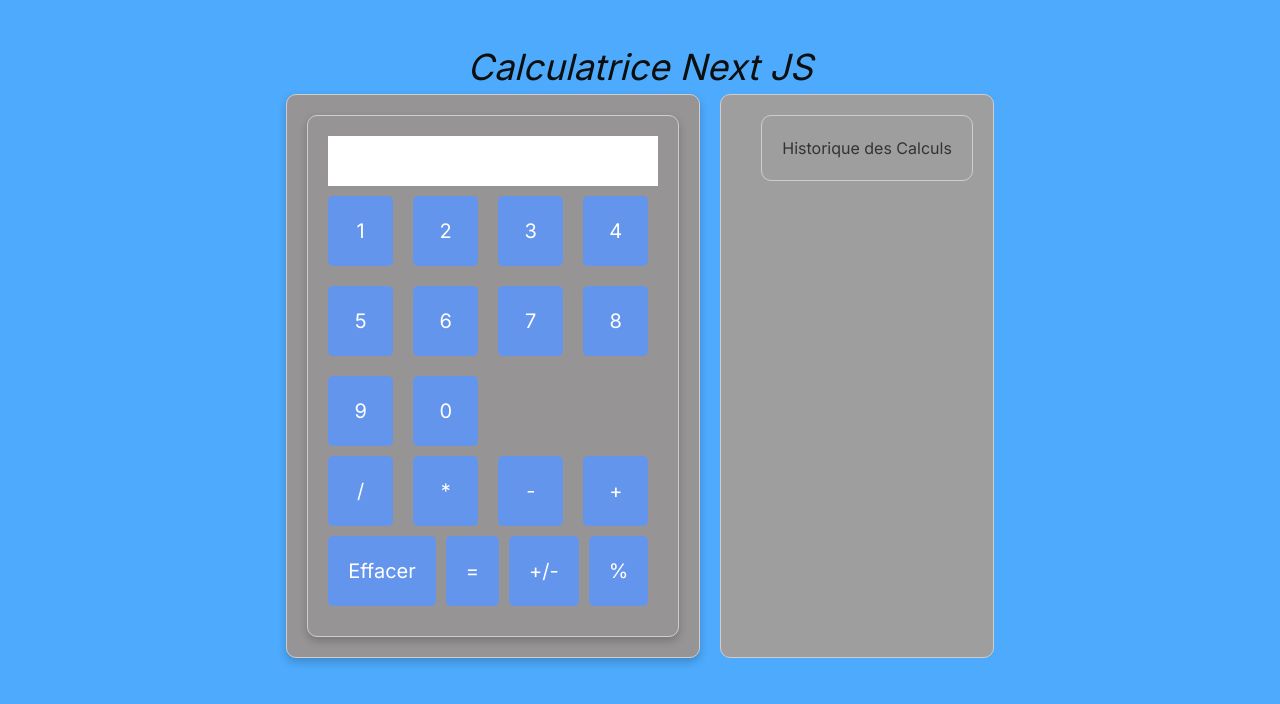
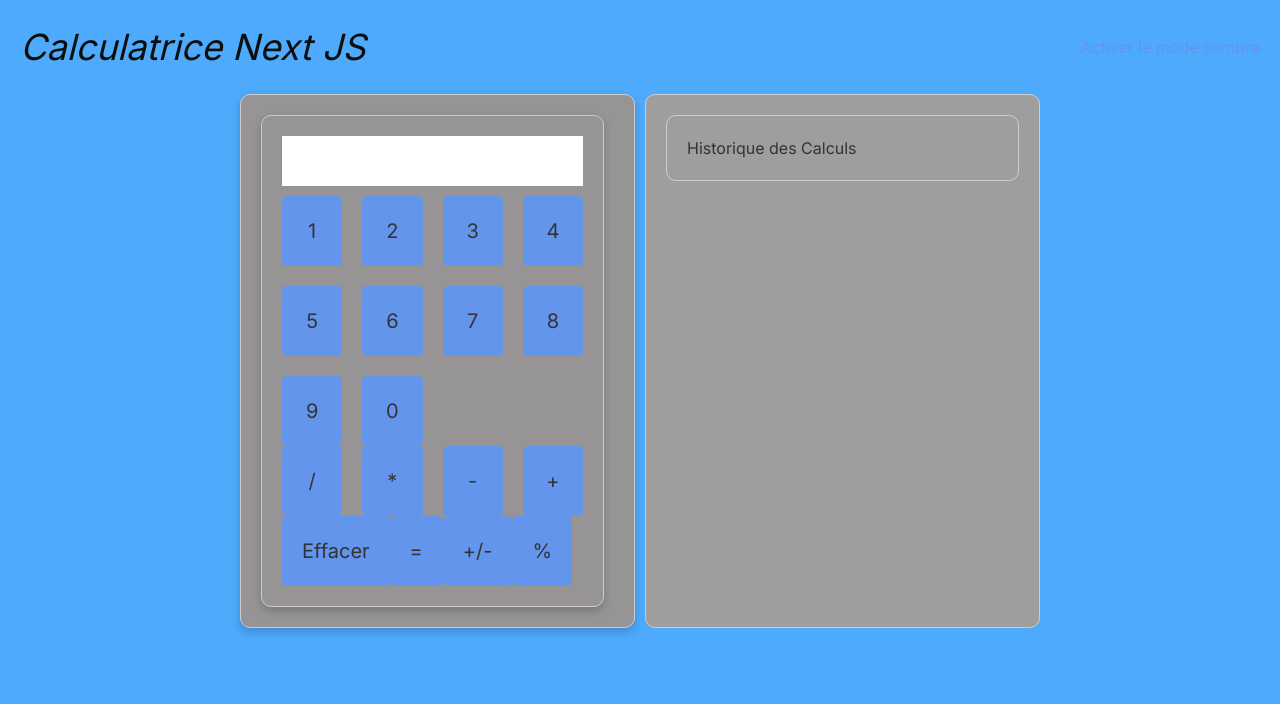
Before and after one commit to nicolv23/calculatrice, a Next.js app: page / in a window 1280 px wide. Shown: the top 704 px of the page. Built offline with nearby package versions, Linux system fonts and the light colour scheme.

Commit message:
Activation du mode sombre

```diff
--- a/src/app/page.tsx
+++ b/src/app/page.tsx
@@ -7,7 +7,12 @@ import '../styles/calculatrice.css';
 
 const Calculatrice: React.FC = () => {
   const [valeurAffichee, setValeurAffichee] = useState<string>('');
-  const [historique, setHistorique] = useState<string[]>([]); // Définir le type de l'historique
+  const [historique, setHistorique] = useState<string[]>([]);
+  const [modeSombre, setModeSombre] = useState<boolean>(false);
+
+  const toggleModeSombre = () => {
+    setModeSombre(!modeSombre);
+  };
 
   // Fonction pour mettre à jour la valeur affichée
   const mettreAJourValeur = (nouvelleValeur: string) => {
@@ -34,10 +39,15 @@ const Calculatrice: React.FC = () => {
   };
 
   return (
-  <div className="page-container">
+    <div className={`page-container ${modeSombre ? 'mode-sombre' : ''}`}>
+      <div className="header">
         <h1>Calculatrice Next JS</h1>
+        <div className="button-container">
+          <button onClick={toggleModeSombre}>Activer le mode sombre</button>
+        </div>
+      </div>
       <div className="content-wrapper">
-      <div className="calculatrice-container">
+        <div className={`calculatrice-container ${modeSombre ? 'mode-sombre' : ''}`}>
           <AffichageCalculatrice
             valeurAffichee={valeurAffichee}
             mettreAJourValeur={mettreAJourValeur}
@@ -45,7 +55,7 @@ const Calculatrice: React.FC = () => {
             evaluerExpression={evaluerExpression}
           />
         </div>
-      <div className="historique-container">
+        <div className={`historique-container ${modeSombre ? 'mode-sombre' : ''}`}>
           <HistoriqueCalculs historique={historique} />
         </div>
       </div>
--- a/src/styles/calculatrice.css
+++ b/src/styles/calculatrice.css
@@ -1,29 +1,76 @@
 .page-container {
   background-color: #4daafc;
   display: flex;
-  flex-direction: column; /* Utilisation d'une disposition en colonne */
-  align-items: center; /* Centrage horizontal */
+  flex-direction: column;
+  justify-content: flex-start;
+  align-items: center;
   min-height: 100vh;
+  padding-top: 20px;
 }
+
+.page-container.mode-sombre {
+  background-color: #333;
+  color: #fff;
+}
+
+.page-container.mode-sombre h1 {
+  color: #fff;
+}
+
+.header {
+  display: flex;
+  justify-content: space-between;
+  align-items: center;
+  width: 100%;
+  padding: 0 20px;
+}
+
+button {
+  background-color: transparent;
+  border: none;
+  cursor: pointer;
+  color: #6495ed;
+  font-size: 16px;
+}
+
+.button-container {
+  margin-left: auto;
+}
+
 
 h1 {
   color: #0c0f0d;
   font-size: 36px;
   font-style: oblique;
-  margin-top: 40px;
+  margin: 0;
+}
+
+button:hover {
+  color: #4169e1;
 }
 
 .content-wrapper {
   display: flex;
-  flex-direction: row; /* Utilisation d'une disposition en ligne */
+  flex-direction: row;
+  width: 100%;
+  max-width: 800px; /* Limiter la largeur */
+  margin: 20px; /* Ajouter une marge autour */
 }
 
 .calculatrice-container {
   background-color: #969494;
   border-radius: 10px;
-  border: 1px solid #d3cccc;
+  border: 1px solid hwb(0 80% 18%);
   box-shadow: 0 4px 8px rgba(0, 0, 0, 0.2);
   padding: 20px;
+  margin-right: 10px;
+  flex: 1; /* Ajuster la taille */
+}
+
+.calculatrice-container.mode-sombre {
+  background-color: #333;
+  border-color: #333;
+  color: #fff;
 }
 
 .calculatrice-container input[type="text"] {
@@ -38,7 +85,7 @@ h1 {
 .calculatrice-container .boutons-operateurs {
   display: grid;
   grid-template-columns: repeat(4, 1fr);
-  gap: 10px;
+  gap: 20px;
 }
 
 .calculatrice-container button {
@@ -48,9 +95,7 @@ h1 {
   border: none;
   border-radius: 5px;
   cursor: pointer;
-  color: #fff;
-  margin-right: 10px;
-  margin-bottom: 10px;
+  color: #333;
   transition: background-color 0.3s;
 }
 
@@ -59,11 +104,17 @@ h1 {
 }
 
 .historique-container {
-  margin-left: 20px;
-  padding: 20px;
   background-color: #9e9e9e;
   border: 1px solid #d3cccc;
   color: #333;
   border-radius: 10px;
   overflow-y: auto;
+  padding: 20px;
+  flex: 1; /* Ajuster la taille */
 }
+
+.historique-container.mode-sombre {
+  background-color: #333;
+  border-color: #333;
+  color: #fff;
+}
```
Lines whose indentation alone changed are shown as unchanged.
